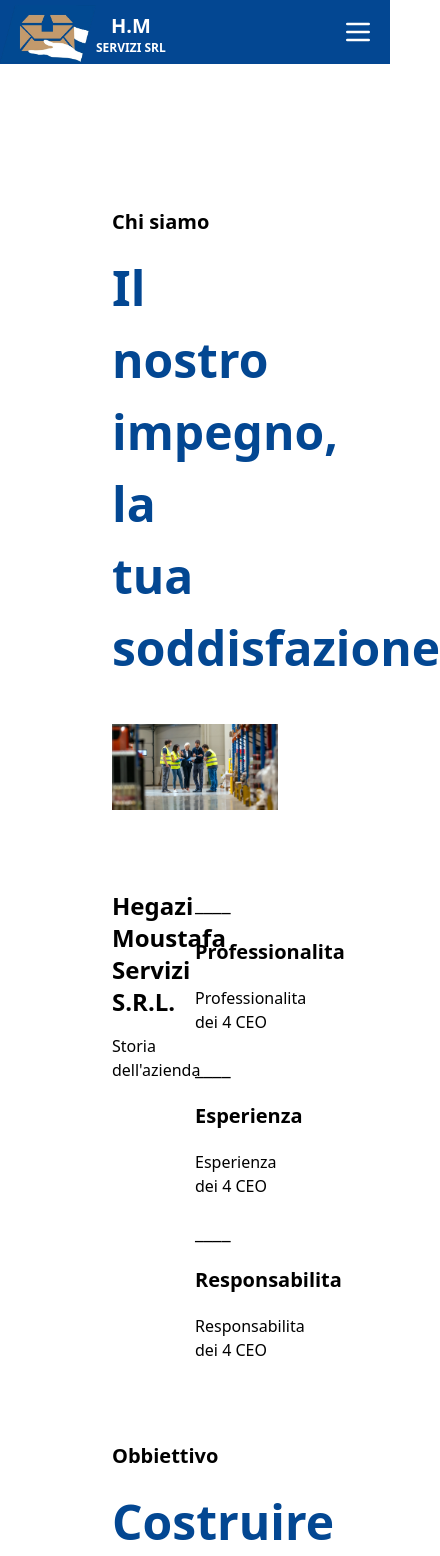
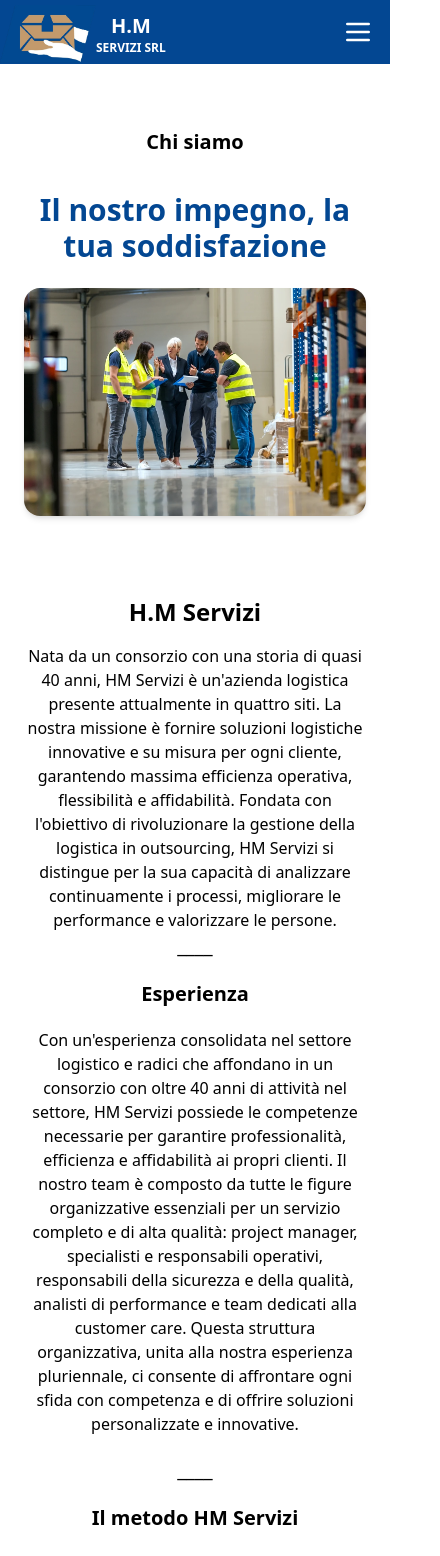
Before and after one commit to Mustaaaaa/HMSERVIZISRL, a React (Vite) app: page /chi-siamo in a window 390 px wide. Shown: the top 1556 px of the page, 440 px wide, since content can reach past the window. Built offline with nearby package versions, Linux system fonts and the light colour scheme.

Commit message:
add: aggiunto il contenuto, aggiornato il codice per essere responsive

```diff
--- a/src/MainContent/ChiSiamo.jsx
+++ b/src/MainContent/ChiSiamo.jsx
@@ -5,70 +5,128 @@ import Footer from "../Footer/Footer"
 
 const ChiSiamo = () => {
   return (
-    <div className="pt-52 px-28">
-      <div>
-        <div>
-          <p className='font-semibold text-xl'>Chi siamo</p>
-          <div className='flex mt-4'>
-            <div className='w-1/2'>
-              <p className='title-section'>Il nostro impegno, la tua soddisfazione</p>
-            </div>
+    <div className="md:px-28 px-6">
+      <div className="pt-32">
+        <p className="font-semibold text-xl text-center md:text-left">Chi siamo</p>
+        <div className="flex flex-col md:flex-row mt-4">
+          <div className="w-full max-w-[calc(850px)]">
+            <p className="text-3xl md:text-5xl text-center md:text-start font-semibold pt-5 pb-6 text-blue-700 max-w-[850px]">
+              Il nostro impegno, la tua soddisfazione
+            </p>
           </div>
-        </div>
-
-        <div className='flex justify-center items-center pt-10'>
-          <img src={Foto2} alt="" className='h-full w-full object-cover' />
         </div>
       </div>
 
-      <div className='flex w-full pt-20'>
+      <div>
+        <div className="w-full flex justify-center items-center order-last md:order-last">
+          <img src={Foto2} alt="Servizi operativi" className="aspect-[1.5] md:aspect-[2.5] object-cover rounded-2xl shadow-md w-full max-w-[600px] md:max-w-none" />
+        </div>
+      </div>
 
-        <div className='w-1/2'>
-          <p className='text-2xl font-bold'>Hegazi Moustafa Servizi S.R.L.</p>
-          <p className='pt-4'>Storia dell'azienda</p>
+      <div className='flex flex-wrap  text-center md:text-start w-full pt-20'>
+
+        <div className='md:w-1/2 w-full flex flex-col justify-center md:pr-10 lg:pr-24'>
+          <p className='text-2xl font-bold'>H.M Servizi</p>
+          <p className='pt-4'>Nata da un consorzio con una storia di
+            quasi 40 anni, HM Servizi è un'azienda
+            logistica presente attualmente in quattro
+            siti. La nostra missione è fornire soluzioni
+            logistiche innovative e su misura per
+            ogni cliente, garantendo massima
+            efficienza operativa, flessibilità e
+            affidabilità.
+            Fondata con l'obiettivo di rivoluzionare la
+            gestione della logistica in outsourcing, HM
+            Servizi si distingue per la sua capacità di
+            analizzare continuamente i processi,
+            migliorare le performance e valorizzare
+            le persone.</p>
         </div>
 
-        <div className='w-1/2'>
+        <div className='md:w-1/2 w-full lg:pr-24'>
           <div>
             <p className='text-xl'>____</p>
-            <p className='text-xl font-semibold pt-5'>Professionalita</p>
-            <p className='pt-5'>Professionalita dei 4 CEO</p>
+            <p className='text-xl font-semibold pt-5'>Esperienza</p>
+            <p className='pt-5'>Con un'esperienza consolidata nel settore logistico e radici
+              che affondano in un consorzio con oltre 40 anni di attività
+              nel settore, HM Servizi possiede le competenze necessarie
+              per garantire professionalità, efficienza e affidabilità ai
+              propri clienti.
+              Il nostro team è composto da tutte le figure organizzative
+              essenziali per un servizio completo e di alta qualità:
+              project manager, specialisti e responsabili operativi,
+              responsabili della sicurezza e della qualità, analisti di
+              performance e team dedicati alla customer care.
+              Questa struttura organizzativa, unita alla nostra
+              esperienza pluriennale, ci consente di affrontare ogni
+              sfida con competenza e di offrire soluzioni personalizzate
+              e innovative.</p>
           </div>
 
           <div>
             <p className='text-xl pt-5'>____</p>
-            <p className='text-xl font-semibold pt-5'>Esperienza</p>
-            <p className='pt-5'>Esperienza dei 4 CEO</p>
-          </div>
+            <p className='text-xl font-semibold pt-5'>Il metodo HM Servizi</p>
+            <p className='pt-5'>
 
-          <div>
-            <p className='text-xl pt-5'>____</p>
-            <p className='text-xl font-semibold pt-5'>Responsabilita</p>
-            <p className='pt-5'>Responsabilita dei 4 CEO</p>
+              Il nostro approccio è guidato da un principio fondamentale: raggiungere gli obiettivi con precisione ed efficienza.
+
+              <hr className="border-white pt-5" />
+
+              - Ogni progetto viene affrontato con una chiara visione degli
+              obiettivi da raggiungere. Definiamo insieme al cliente i traguardi
+              da conseguire e pianifichiamo un percorso strategico per ottenerli.
+
+              <hr className="border-white pt-3" />
+
+              - Crediamo nei numeri e nella concretezza. Utilizziamo indicatori
+              chiari e misurabili per valutare i progressi e assicurare un
+              miglioramento costante.
+
+              <hr className="border-white pt-3" />
+
+              - Il cliente è parte integrante del nostro processo. Condividiamo
+              costantemente i risultati e manteniamo un dialogo aperto per
+              garantire trasparenza e fiducia.
+
+              <hr className="border-white pt-3" />
+
+              - Ci impegniamo a migliorare costantemente i nostri processi,
+              introducendo tecnologie avanzate e soluzioni innovative per offrire
+              sempre un servizio all'avanguardia.
+            </p>
           </div>
 
         </div>
 
       </div>
 
-      <div className='pt-20 flex'>
-        <div>
-          <p className='font-semibold text-xl'>Obbiettivo</p>
-          <div className='flex mt-4'>
-            <div className='w-2/3'>
-              <p className='title-section'>Costruire soluzioni logistiche per un futuro migliore</p>
-              <p className=''>Descrizione</p>
+      <div className='pt-20 flex flex-wrap text-center md:text-start'>
+
+        <div className="pt-32">
+          <p className="font-semibold text-xl text-center md:text-left">Obbiettivo</p>
+          <div className="flex flex-col md:flex-row mt-4">
+            <div className="w-full">
+              <p className="text-3xl md:text-5xl text-center md:text-start font-semibold pt-5 pb-6 text-blue-700">
+                Costruire soluzioni logistiche per un futuro migliore
+              </p>
+              <p className="text-center md:text-left pb-5">
+                HM Servizi si propone di fornire soluzioni logistiche innovative e su misura, garantendo massima efficienza operativa,
+                flessibilità e affidabilità. Con quasi 40 anni di esperienza nel settore, l'azienda si distingue per la capacità di analizzare
+                e ottimizzare i processi, migliorare le performance e valorizzare il personale, assicurando così un servizio di alta qualità e
+                personalizzato per ogni cliente. La missione è rivoluzionare la gestione della logistica in outsourcing attraverso un approccio basato
+                su obiettivi chiari e misurabili.
+              </p>
             </div>
           </div>
         </div>
 
-        <div className='flex justify-center items-center'>
-          <img src={Foto2} alt="" className='h-full w-full object-cover' />
+        <div className="w-full flex justify-center items-center order-last md:order-last">
+          <img src={Foto2} alt="Servizi operativi" className="aspect-[1.5] md:aspect-[2.5] object-cover rounded-2xl shadow-md w-full max-w-[600px] md:max-w-none" />
         </div>
       </div>
 
       <hr className="flex mx-auto w-full border-t-1 border-black mt-6" />
-      <Footer/>
+      <Footer />
     </div>
   )
 }
```
